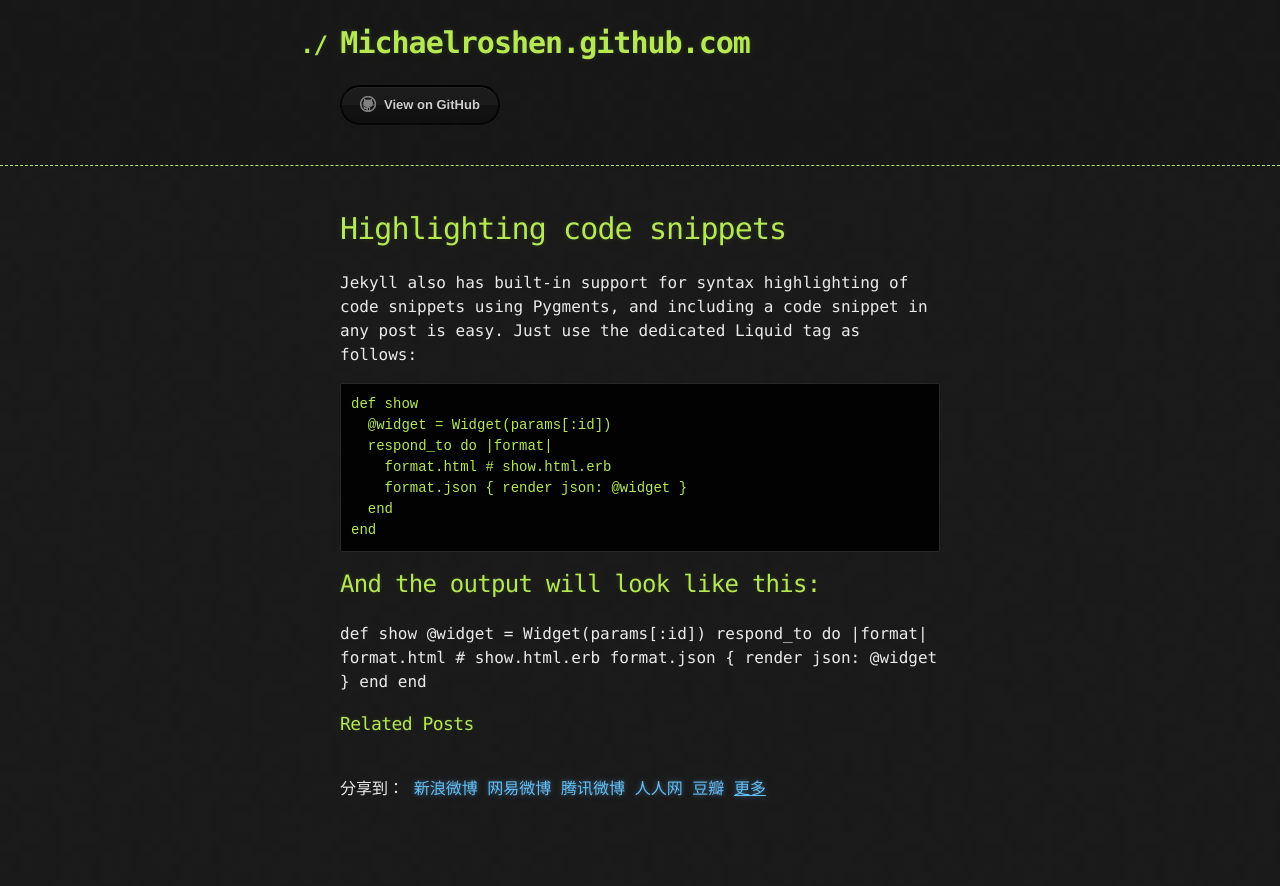
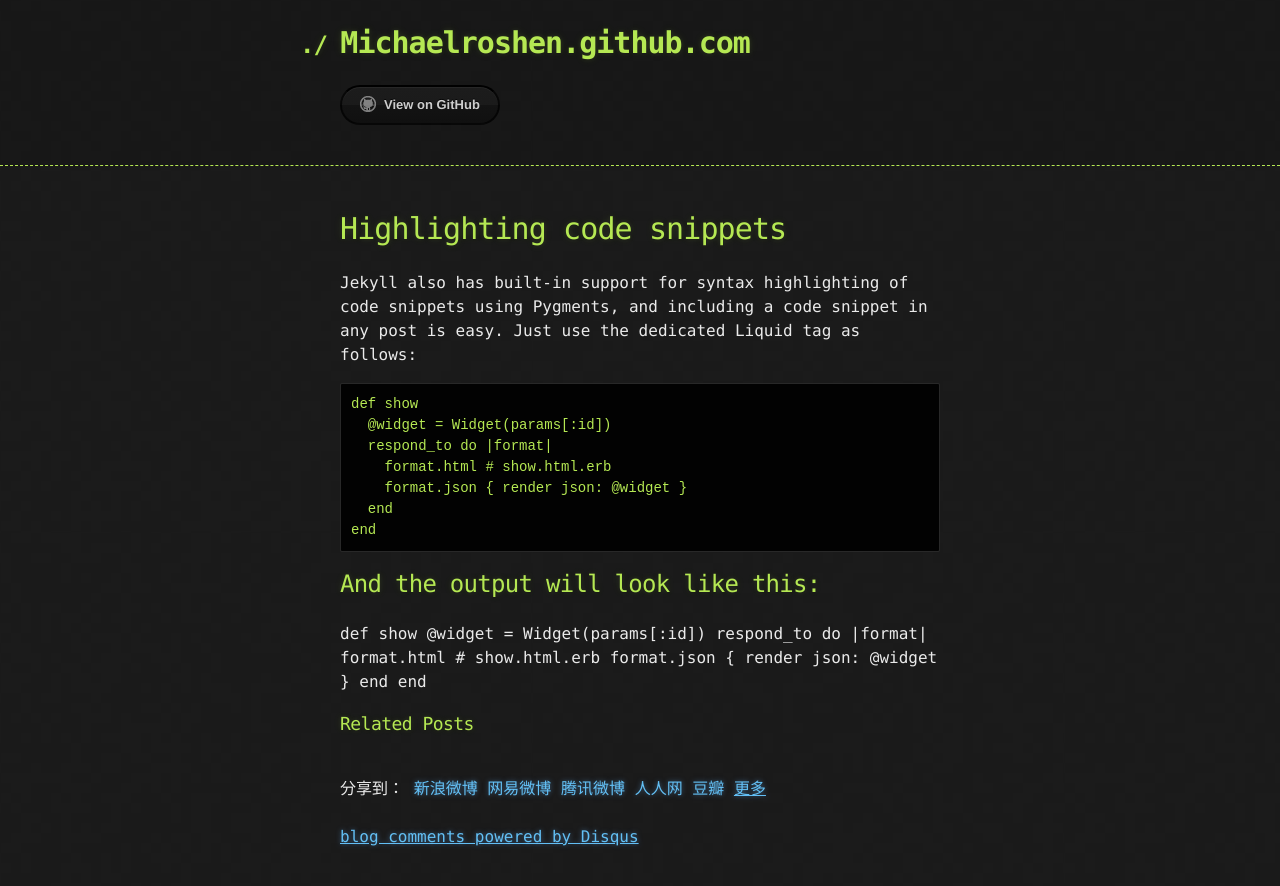
Before and after one commit to MichaelRoshen/michaelroshen.github.com, a Jekyll site: the page built from _posts/2013-06-17-hello-wrold.md, in a window 1280 px wide. Shown: the top 886 px of the page. Built offline with Jekyll 4.4.1, drawn with Linux system fonts in a browser that asks for light colours; comment, search, counter and statistics services are not loaded.

Commit message:
Update post.html

```diff
--- a/_layouts/post.html
+++ b/_layouts/post.html
@@ -45,11 +45,11 @@
 <div id="uyan_frame"></div>
 <script type="text/javascript" id="UYScript" src="http://v1.uyan.cc/js/iframe.js?UYUserId=89581" async=""></script>
 <!-- UY END -->
+<div id="disqus_thread"></div><script type="text/javascript" src="http://disqus.com/forums/misterbleigh/embed.js"></script><noscript><a href="http://misterbleigh.disqus.com/?url=ref">View the discussion thread.</a></noscript><a href="http://disqus.com" class="dsq-brlink">blog comments powered by <span class="logo-disqus">Disqus</span></a>
 </div>
 
 <!--
  <script type="text/javascript" charset="utf-8">
   var disqus_url = "http://www.mbleigh.com/{{page.url}}";
 </script>
-<div id="disqus_thread"></div><script type="text/javascript" src="http://disqus.com/forums/misterbleigh/embed.js"></script><noscript><a href="http://misterbleigh.disqus.com/?url=ref">View the discussion thread.</a></noscript><a href="http://disqus.com" class="dsq-brlink">blog comments powered by <span class="logo-disqus">Disqus</span></a>
 -->
```
